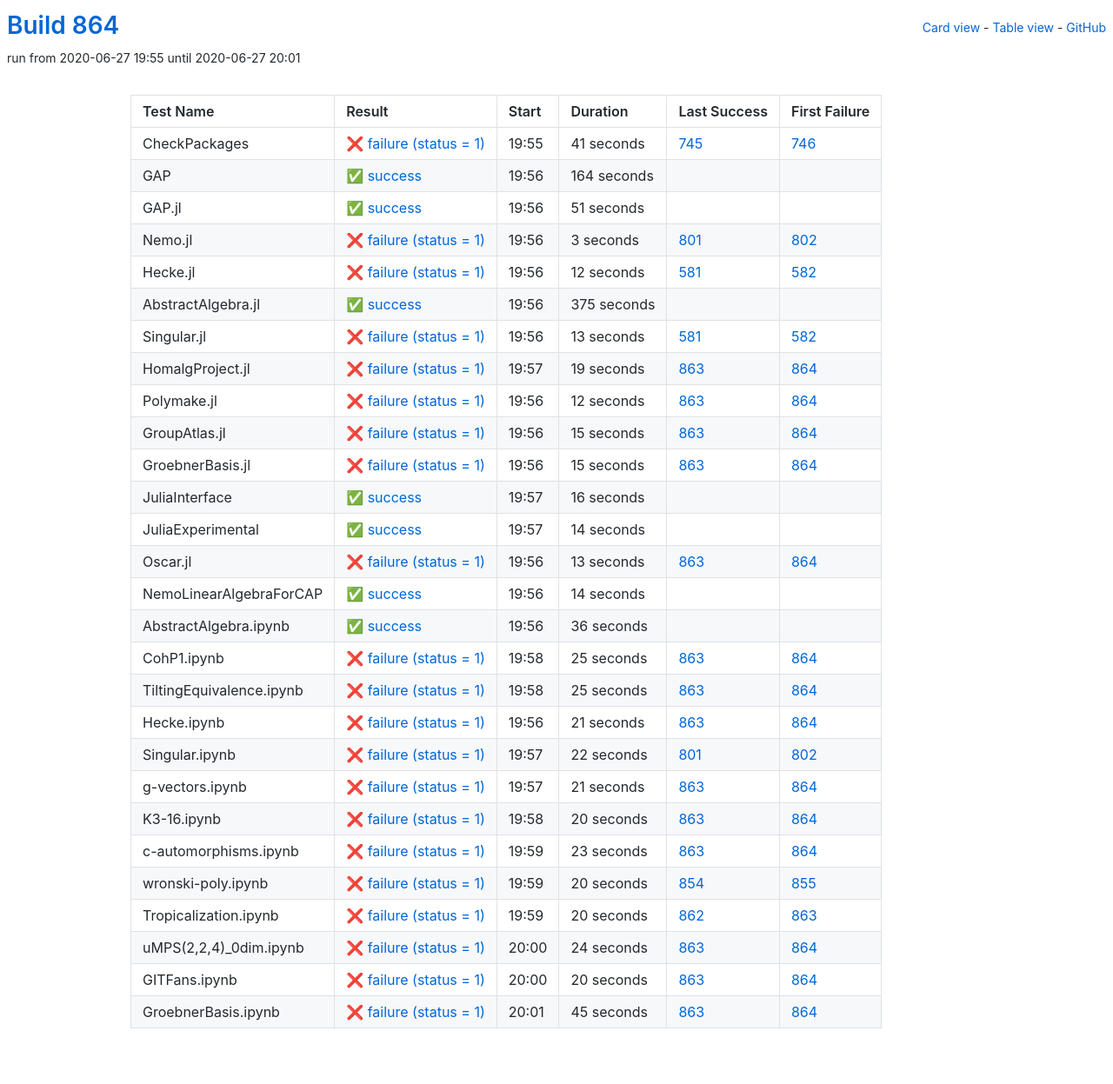
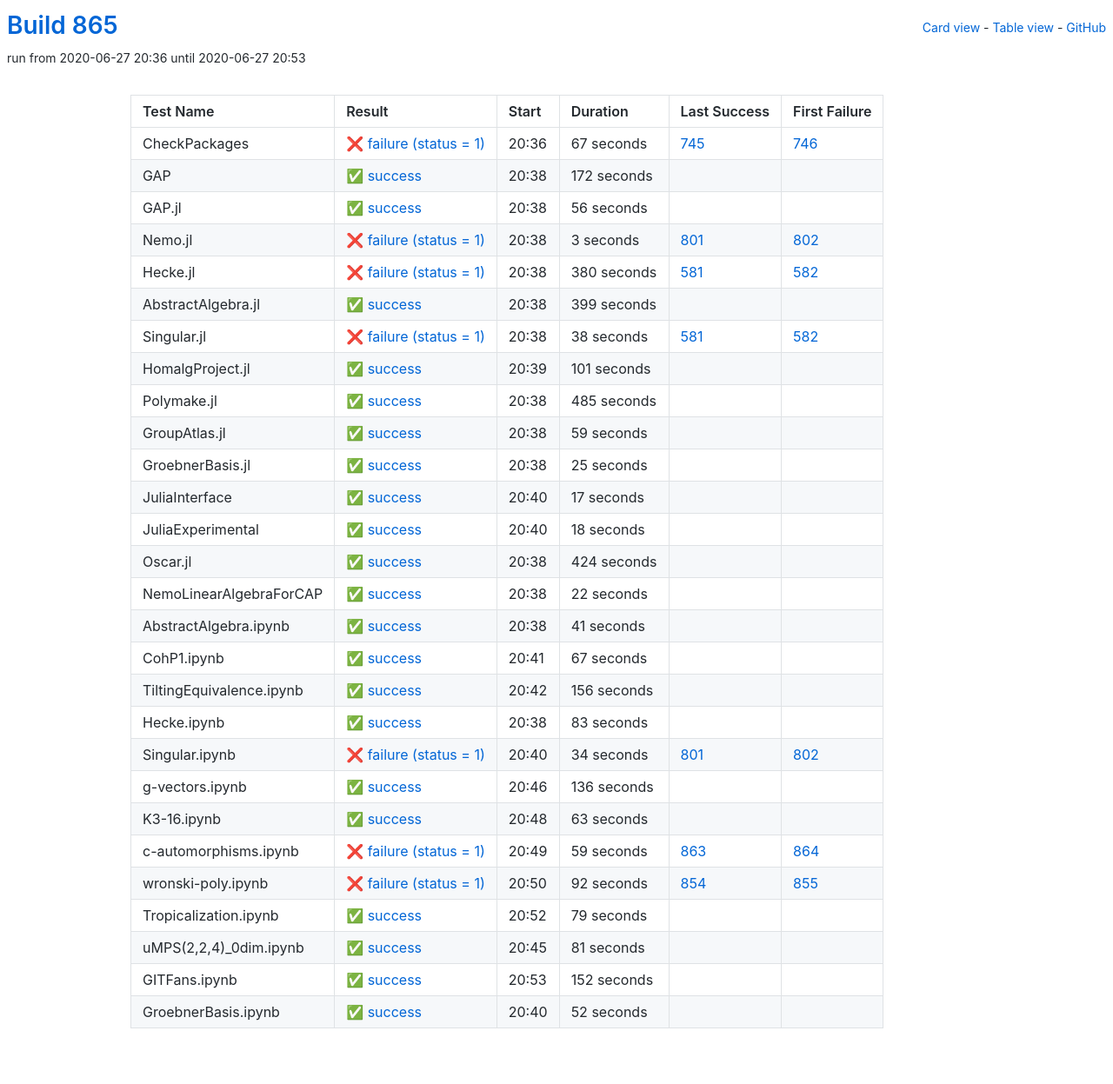
Before and after one commit to oscar-system/oscar-ci-status-1.4, a Jekyll site: the page built from table.html, in a window 1280 px wide. Shown: the whole page at 87% size. Built offline with Jekyll 4.4.1, drawn with Linux system fonts in a browser that asks for light colours.

Commit message:
Build #865

```diff
--- a/_data/ci.yml
+++ b/_data/ci.yml
@@ -1,6 +1,6 @@
 ---
-build: 864
-build_url: https://oscarci.mathematik.uni-kl.de/job/oscar-julia-1.4/864/
+build: 865
+build_url: https://oscarci.mathematik.uni-kl.de/job/oscar-julia-1.4/865/
 job: oscar-julia-1.4
 organization: oscar-system
 repo: oscar-ci-status-1.4
@@ -8,44 +8,44 @@ repourl: https://github.com/oscar-system/oscar-ci-status-1.4
 tests:
 - name: CheckPackages
   id: checkpackages
-  log: https://oscarci.mathematik.uni-kl.de/job/oscar-julia-1.4/864/artifact/logs/build-864/CheckPackages.log
-  start: 2020-06-27 19:55
+  log: https://oscarci.mathematik.uni-kl.de/job/oscar-julia-1.4/865/artifact/logs/build-865/CheckPackages.log
+  start: 2020-06-27 20:36
   success: false
   exitcode: 1
   status: failure
-  duration: 41
+  duration: 67
   last_success: 745
   last_success_url: https://oscarci.mathematik.uni-kl.de/job/oscar-julia-1.4/745/
   first_failure: 746
   first_failure_url: https://oscarci.mathematik.uni-kl.de/job/oscar-julia-1.4/746/
 - name: GAP
   id: gap
-  log: https://oscarci.mathematik.uni-kl.de/job/oscar-julia-1.4/864/artifact/logs/build-864/GAP.log
-  start: 2020-06-27 19:56
+  log: https://oscarci.mathematik.uni-kl.de/job/oscar-julia-1.4/865/artifact/logs/build-865/GAP.log
+  start: 2020-06-27 20:38
   success: true
   exitcode: 0
   status: success
-  duration: 164
+  duration: 172
   last_success: false
   last_success_url:
   first_failure: false
   first_failure_url:
 - name: GAP.jl
   id: gap-jl
-  log: https://oscarci.mathematik.uni-kl.de/job/oscar-julia-1.4/864/artifact/logs/build-864/GAP.jl.log
-  start: 2020-06-27 19:56
+  log: https://oscarci.mathematik.uni-kl.de/job/oscar-julia-1.4/865/artifact/logs/build-865/GAP.jl.log
+  start: 2020-06-27 20:38
   success: true
   exitcode: 0
   status: success
-  duration: 51
+  duration: 56
   last_success: false
   last_success_url:
   first_failure: false
   first_failure_url:
 - name: Nemo.jl
   id: nemo-jl
-  log: https://oscarci.mathematik.uni-kl.de/job/oscar-julia-1.4/864/artifact/logs/build-864/Nemo.jl.log
-  start: 2020-06-27 19:56
+  log: https://oscarci.mathematik.uni-kl.de/job/oscar-julia-1.4/865/artifact/logs/build-865/Nemo.jl.log
+  start: 2020-06-27 20:38
   success: false
   exitcode: 1
   status: failure
@@ -56,289 +56,289 @@ tests:
   first_failure_url: https://oscarci.mathematik.uni-kl.de/job/oscar-julia-1.4/802/
 - name: Hecke.jl
   id: hecke-jl
-  log: https://oscarci.mathematik.uni-kl.de/job/oscar-julia-1.4/864/artifact/logs/build-864/Hecke.jl.log
-  start: 2020-06-27 19:56
+  log: https://oscarci.mathematik.uni-kl.de/job/oscar-julia-1.4/865/artifact/logs/build-865/Hecke.jl.log
+  start: 2020-06-27 20:38
   success: false
   exitcode: 1
   status: failure
-  duration: 12
+  duration: 380
   last_success: 581
   last_success_url: https://oscarci.mathematik.uni-kl.de/job/oscar-julia-1.4/581/
   first_failure: 582
   first_failure_url: https://oscarci.mathematik.uni-kl.de/job/oscar-julia-1.4/582/
 - name: AbstractAlgebra.jl
   id: abstractalgebra-jl
-  log: https://oscarci.mathematik.uni-kl.de/job/oscar-julia-1.4/864/artifact/logs/build-864/AbstractAlgebra.jl.log
-  start: 2020-06-27 19:56
+  log: https://oscarci.mathematik.uni-kl.de/job/oscar-julia-1.4/865/artifact/logs/build-865/AbstractAlgebra.jl.log
+  start: 2020-06-27 20:38
   success: true
   exitcode: 0
   status: success
-  duration: 375
+  duration: 399
   last_success: false
   last_success_url:
   first_failure: false
   first_failure_url:
 - name: Singular.jl
   id: singular-jl
-  log: https://oscarci.mathematik.uni-kl.de/job/oscar-julia-1.4/864/artifact/logs/build-864/Singular.jl.log
-  start: 2020-06-27 19:56
+  log: https://oscarci.mathematik.uni-kl.de/job/oscar-julia-1.4/865/artifact/logs/build-865/Singular.jl.log
+  start: 2020-06-27 20:38
   success: false
   exitcode: 1
   status: failure
-  duration: 13
+  duration: 38
   last_success: 581
   last_success_url: https://oscarci.mathematik.uni-kl.de/job/oscar-julia-1.4/581/
   first_failure: 582
   first_failure_url: https://oscarci.mathematik.uni-kl.de/job/oscar-julia-1.4/582/
 - name: HomalgProject.jl
   id: homalgproject-jl
-  log: https://oscarci.mathematik.uni-kl.de/job/oscar-julia-1.4/864/artifact/logs/build-864/HomalgProject.jl.log
-  start: 2020-06-27 19:57
-  success: false
-  exitcode: 1
-  status: failure
-  duration: 19
-  last_success: 863
-  last_success_url: https://oscarci.mathematik.uni-kl.de/job/oscar-julia-1.4/863/
-  first_failure: 864
-  first_failure_url: https://oscarci.mathematik.uni-kl.de/job/oscar-julia-1.4/864/
-- name: Polymake.jl
-  id: polymake-jl
-  log: https://oscarci.mathematik.uni-kl.de/job/oscar-julia-1.4/864/artifact/logs/build-864/Polymake.jl.log
-  start: 2020-06-27 19:56
-  success: false
-  exitcode: 1
-  status: failure
-  duration: 12
-  last_success: 863
-  last_success_url: https://oscarci.mathematik.uni-kl.de/job/oscar-julia-1.4/863/
-  first_failure: 864
-  first_failure_url: https://oscarci.mathematik.uni-kl.de/job/oscar-julia-1.4/864/
-- name: GroupAtlas.jl
-  id: groupatlas-jl
-  log: https://oscarci.mathematik.uni-kl.de/job/oscar-julia-1.4/864/artifact/logs/build-864/GroupAtlas.jl.log
-  start: 2020-06-27 19:56
-  success: false
-  exitcode: 1
-  status: failure
-  duration: 15
-  last_success: 863
-  last_success_url: https://oscarci.mathematik.uni-kl.de/job/oscar-julia-1.4/863/
-  first_failure: 864
-  first_failure_url: https://oscarci.mathematik.uni-kl.de/job/oscar-julia-1.4/864/
-- name: GroebnerBasis.jl
-  id: groebnerbasis-jl
-  log: https://oscarci.mathematik.uni-kl.de/job/oscar-julia-1.4/864/artifact/logs/build-864/GroebnerBasis.jl.log
-  start: 2020-06-27 19:56
-  success: false
-  exitcode: 1
-  status: failure
-  duration: 15
-  last_success: 863
-  last_success_url: https://oscarci.mathematik.uni-kl.de/job/oscar-julia-1.4/863/
-  first_failure: 864
-  first_failure_url: https://oscarci.mathematik.uni-kl.de/job/oscar-julia-1.4/864/
-- name: JuliaInterface
-  id: juliainterface
-  log: https://oscarci.mathematik.uni-kl.de/job/oscar-julia-1.4/864/artifact/logs/build-864/JuliaInterface.log
-  start: 2020-06-27 19:57
+  log: https://oscarci.mathematik.uni-kl.de/job/oscar-julia-1.4/865/artifact/logs/build-865/HomalgProject.jl.log
+  start: 2020-06-27 20:39
   success: true
   exitcode: 0
   status: success
-  duration: 16
+  duration: 101
+  last_success: false
+  last_success_url:
+  first_failure: false
+  first_failure_url:
+- name: Polymake.jl
+  id: polymake-jl
+  log: https://oscarci.mathematik.uni-kl.de/job/oscar-julia-1.4/865/artifact/logs/build-865/Polymake.jl.log
+  start: 2020-06-27 20:38
+  success: true
+  exitcode: 0
+  status: success
+  duration: 485
+  last_success: false
+  last_success_url:
+  first_failure: false
+  first_failure_url:
+- name: GroupAtlas.jl
+  id: groupatlas-jl
+  log: https://oscarci.mathematik.uni-kl.de/job/oscar-julia-1.4/865/artifact/logs/build-865/GroupAtlas.jl.log
+  start: 2020-06-27 20:38
+  success: true
+  exitcode: 0
+  status: success
+  duration: 59
+  last_success: false
+  last_success_url:
+  first_failure: false
+  first_failure_url:
+- name: GroebnerBasis.jl
+  id: groebnerbasis-jl
+  log: https://oscarci.mathematik.uni-kl.de/job/oscar-julia-1.4/865/artifact/logs/build-865/GroebnerBasis.jl.log
+  start: 2020-06-27 20:38
+  success: true
+  exitcode: 0
+  status: success
+  duration: 25
+  last_success: false
+  last_success_url:
+  first_failure: false
+  first_failure_url:
+- name: JuliaInterface
+  id: juliainterface
+  log: https://oscarci.mathematik.uni-kl.de/job/oscar-julia-1.4/865/artifact/logs/build-865/JuliaInterface.log
+  start: 2020-06-27 20:40
+  success: true
+  exitcode: 0
+  status: success
+  duration: 17
   last_success: false
   last_success_url:
   first_failure: false
   first_failure_url:
 - name: JuliaExperimental
   id: juliaexperimental
-  log: https://oscarci.mathematik.uni-kl.de/job/oscar-julia-1.4/864/artifact/logs/build-864/JuliaExperimental.log
-  start: 2020-06-27 19:57
+  log: https://oscarci.mathematik.uni-kl.de/job/oscar-julia-1.4/865/artifact/logs/build-865/JuliaExperimental.log
+  start: 2020-06-27 20:40
   success: true
   exitcode: 0
   status: success
-  duration: 14
+  duration: 18
   last_success: false
   last_success_url:
   first_failure: false
   first_failure_url:
 - name: Oscar.jl
   id: oscar-jl
-  log: https://oscarci.mathematik.uni-kl.de/job/oscar-julia-1.4/864/artifact/logs/build-864/Oscar.jl.log
-  start: 2020-06-27 19:56
-  success: false
-  exitcode: 1
-  status: failure
-  duration: 13
-  last_success: 863
-  last_success_url: https://oscarci.mathematik.uni-kl.de/job/oscar-julia-1.4/863/
-  first_failure: 864
-  first_failure_url: https://oscarci.mathematik.uni-kl.de/job/oscar-julia-1.4/864/
-- name: NemoLinearAlgebraForCAP
-  id: nemolinearalgebraforcap
-  log: https://oscarci.mathematik.uni-kl.de/job/oscar-julia-1.4/864/artifact/logs/build-864/NemoLinearAlgebraForCAP.log
-  start: 2020-06-27 19:56
+  log: https://oscarci.mathematik.uni-kl.de/job/oscar-julia-1.4/865/artifact/logs/build-865/Oscar.jl.log
+  start: 2020-06-27 20:38
   success: true
   exitcode: 0
   status: success
-  duration: 14
+  duration: 424
+  last_success: false
+  last_success_url:
+  first_failure: false
+  first_failure_url:
+- name: NemoLinearAlgebraForCAP
+  id: nemolinearalgebraforcap
+  log: https://oscarci.mathematik.uni-kl.de/job/oscar-julia-1.4/865/artifact/logs/build-865/NemoLinearAlgebraForCAP.log
+  start: 2020-06-27 20:38
+  success: true
+  exitcode: 0
+  status: success
+  duration: 22
   last_success: false
   last_success_url:
   first_failure: false
   first_failure_url:
 - name: AbstractAlgebra.ipynb
   id: abstractalgebra-ipynb
-  log: https://oscarci.mathematik.uni-kl.de/job/oscar-julia-1.4/864/artifact/logs/build-864/AbstractAlgebra.ipynb.log
-  start: 2020-06-27 19:56
+  log: https://oscarci.mathematik.uni-kl.de/job/oscar-julia-1.4/865/artifact/logs/build-865/AbstractAlgebra.ipynb.log
+  start: 2020-06-27 20:38
   success: true
   exitcode: 0
   status: success
-  duration: 36
+  duration: 41
   last_success: false
   last_success_url:
   first_failure: false
   first_failure_url:
 - name: CohP1.ipynb
   id: cohp1-ipynb
-  log: https://oscarci.mathematik.uni-kl.de/job/oscar-julia-1.4/864/artifact/logs/build-864/CohP1.ipynb.log
-  start: 2020-06-27 19:58
+  log: https://oscarci.mathematik.uni-kl.de/job/oscar-julia-1.4/865/artifact/logs/build-865/CohP1.ipynb.log
+  start: 2020-06-27 20:41
+  success: true
+  exitcode: 0
+  status: success
+  duration: 67
+  last_success: false
+  last_success_url:
+  first_failure: false
+  first_failure_url:
+- name: TiltingEquivalence.ipynb
+  id: tiltingequivalence-ipynb
+  log: https://oscarci.mathematik.uni-kl.de/job/oscar-julia-1.4/865/artifact/logs/build-865/TiltingEquivalence.ipynb.log
+  start: 2020-06-27 20:42
+  success: true
+  exitcode: 0
+  status: success
+  duration: 156
+  last_success: false
+  last_success_url:
+  first_failure: false
+  first_failure_url:
+- name: Hecke.ipynb
+  id: hecke-ipynb
+  log: https://oscarci.mathematik.uni-kl.de/job/oscar-julia-1.4/865/artifact/logs/build-865/Hecke.ipynb.log
+  start: 2020-06-27 20:38
+  success: true
+  exitcode: 0
+  status: success
+  duration: 83
+  last_success: false
+  last_success_url:
+  first_failure: false
+  first_failure_url:
+- name: Singular.ipynb
+  id: singular-ipynb
+  log: https://oscarci.mathematik.uni-kl.de/job/oscar-julia-1.4/865/artifact/logs/build-865/Singular.ipynb.log
+  start: 2020-06-27 20:40
   success: false
   exitcode: 1
   status: failure
-  duration: 25
-  last_success: 863
-  last_success_url: https://oscarci.mathematik.uni-kl.de/job/oscar-julia-1.4/863/
-  first_failure: 864
-  first_failure_url: https://oscarci.mathematik.uni-kl.de/job/oscar-julia-1.4/864/
-- name: TiltingEquivalence.ipynb
-  id: tiltingequivalence-ipynb
-  log: https://oscarci.mathematik.uni-kl.de/job/oscar-julia-1.4/864/artifact/logs/build-864/TiltingEquivalence.ipynb.log
-  start: 2020-06-27 19:58
-  success: false
-  exitcode: 1
-  status: failure
-  duration: 25
-  last_success: 863
-  last_success_url: https://oscarci.mathematik.uni-kl.de/job/oscar-julia-1.4/863/
-  first_failure: 864
-  first_failure_url: https://oscarci.mathematik.uni-kl.de/job/oscar-julia-1.4/864/
-- name: Hecke.ipynb
-  id: hecke-ipynb
-  log: https://oscarci.mathematik.uni-kl.de/job/oscar-julia-1.4/864/artifact/logs/build-864/Hecke.ipynb.log
-  start: 2020-06-27 19:56
-  success: false
-  exitcode: 1
-  status: failure
-  duration: 21
-  last_success: 863
-  last_success_url: https://oscarci.mathematik.uni-kl.de/job/oscar-julia-1.4/863/
-  first_failure: 864
-  first_failure_url: https://oscarci.mathematik.uni-kl.de/job/oscar-julia-1.4/864/
-- name: Singular.ipynb
-  id: singular-ipynb
-  log: https://oscarci.mathematik.uni-kl.de/job/oscar-julia-1.4/864/artifact/logs/build-864/Singular.ipynb.log
-  start: 2020-06-27 19:57
-  success: false
-  exitcode: 1
-  status: failure
-  duration: 22
+  duration: 34
   last_success: 801
   last_success_url: https://oscarci.mathematik.uni-kl.de/job/oscar-julia-1.4/801/
   first_failure: 802
   first_failure_url: https://oscarci.mathematik.uni-kl.de/job/oscar-julia-1.4/802/
 - name: g-vectors.ipynb
   id: g-vectors-ipynb
-  log: https://oscarci.mathematik.uni-kl.de/job/oscar-julia-1.4/864/artifact/logs/build-864/g-vectors.ipynb.log
-  start: 2020-06-27 19:57
+  log: https://oscarci.mathematik.uni-kl.de/job/oscar-julia-1.4/865/artifact/logs/build-865/g-vectors.ipynb.log
+  start: 2020-06-27 20:46
+  success: true
+  exitcode: 0
+  status: success
+  duration: 136
+  last_success: false
+  last_success_url:
+  first_failure: false
+  first_failure_url:
+- name: K3-16.ipynb
+  id: k3-16-ipynb
+  log: https://oscarci.mathematik.uni-kl.de/job/oscar-julia-1.4/865/artifact/logs/build-865/K3-16.ipynb.log
+  start: 2020-06-27 20:48
+  success: true
+  exitcode: 0
+  status: success
+  duration: 63
+  last_success: false
+  last_success_url:
+  first_failure: false
+  first_failure_url:
+- name: c-automorphisms.ipynb
+  id: c-automorphisms-ipynb
+  log: https://oscarci.mathematik.uni-kl.de/job/oscar-julia-1.4/865/artifact/logs/build-865/c-automorphisms.ipynb.log
+  start: 2020-06-27 20:49
   success: false
   exitcode: 1
   status: failure
-  duration: 21
-  last_success: 863
-  last_success_url: https://oscarci.mathematik.uni-kl.de/job/oscar-julia-1.4/863/
-  first_failure: 864
-  first_failure_url: https://oscarci.mathematik.uni-kl.de/job/oscar-julia-1.4/864/
-- name: K3-16.ipynb
-  id: k3-16-ipynb
-  log: https://oscarci.mathematik.uni-kl.de/job/oscar-julia-1.4/864/artifact/logs/build-864/K3-16.ipynb.log
-  start: 2020-06-27 19:58
-  success: false
-  exitcode: 1
-  status: failure
-  duration: 20
-  last_success: 863
-  last_success_url: https://oscarci.mathematik.uni-kl.de/job/oscar-julia-1.4/863/
-  first_failure: 864
-  first_failure_url: https://oscarci.mathematik.uni-kl.de/job/oscar-julia-1.4/864/
-- name: c-automorphisms.ipynb
-  id: c-automorphisms-ipynb
-  log: https://oscarci.mathematik.uni-kl.de/job/oscar-julia-1.4/864/artifact/logs/build-864/c-automorphisms.ipynb.log
-  start: 2020-06-27 19:59
-  success: false
-  exitcode: 1
-  status: failure
-  duration: 23
+  duration: 59
   last_success: 863
   last_success_url: https://oscarci.mathematik.uni-kl.de/job/oscar-julia-1.4/863/
   first_failure: 864
   first_failure_url: https://oscarci.mathematik.uni-kl.de/job/oscar-julia-1.4/864/
 - name: wronski-poly.ipynb
   id: wronski-poly-ipynb
-  log: https://oscarci.mathematik.uni-kl.de/job/oscar-julia-1.4/864/artifact/logs/build-864/wronski-poly.ipynb.log
-  start: 2020-06-27 19:59
+  log: https://oscarci.mathematik.uni-kl.de/job/oscar-julia-1.4/865/artifact/logs/build-865/wronski-poly.ipynb.log
+  start: 2020-06-27 20:50
   success: false
   exitcode: 1
   status: failure
-  duration: 20
+  duration: 92
   last_success: 854
   last_success_url: https://oscarci.mathematik.uni-kl.de/job/oscar-julia-1.4/854/
   first_failure: 855
   first_failure_url: https://oscarci.mathematik.uni-kl.de/job/oscar-julia-1.4/855/
 - name: Tropicalization.ipynb
   id: tropicalization-ipynb
-  log: https://oscarci.mathematik.uni-kl.de/job/oscar-julia-1.4/864/artifact/logs/build-864/Tropicalization.ipynb.log
-  start: 2020-06-27 19:59
-  success: false
-  exitcode: 1
-  status: failure
-  duration: 20
-  last_success: 862
-  last_success_url: https://oscarci.mathematik.uni-kl.de/job/oscar-julia-1.4/862/
-  first_failure: 863
-  first_failure_url: https://oscarci.mathematik.uni-kl.de/job/oscar-julia-1.4/863/
+  log: https://oscarci.mathematik.uni-kl.de/job/oscar-julia-1.4/865/artifact/logs/build-865/Tropicalization.ipynb.log
+  start: 2020-06-27 20:52
+  success: true
+  exitcode: 0
+  status: success
+  duration: 79
+  last_success: false
+  last_success_url:
+  first_failure: false
+  first_failure_url:
 - name: uMPS(2,2,4)_0dim.ipynb
   id: umps-2-2-4-0dim-ipynb
-  log: https://oscarci.mathematik.uni-kl.de/job/oscar-julia-1.4/864/artifact/logs/build-864/uMPS-2-2-4-_0dim.ipynb.log
-  start: 2020-06-27 20:00
-  success: false
-  exitcode: 1
-  status: failure
-  duration: 24
-  last_success: 863
-  last_success_url: https://oscarci.mathematik.uni-kl.de/job/oscar-julia-1.4/863/
-  first_failure: 864
-  first_failure_url: https://oscarci.mathematik.uni-kl.de/job/oscar-julia-1.4/864/
+  log: https://oscarci.mathematik.uni-kl.de/job/oscar-julia-1.4/865/artifact/logs/build-865/uMPS-2-2-4-_0dim.ipynb.log
+  start: 2020-06-27 20:45
+  success: true
+  exitcode: 0
+  status: success
+  duration: 81
+  last_success: false
+  last_success_url:
+  first_failure: false
+  first_failure_url:
 - name: GITFans.ipynb
   id: gitfans-ipynb
-  log: https://oscarci.mathematik.uni-kl.de/job/oscar-julia-1.4/864/artifact/logs/build-864/GITFans.ipynb.log
-  start: 2020-06-27 20:00
-  success: false
-  exitcode: 1
-  status: failure
-  duration: 20
-  last_success: 863
-  last_success_url: https://oscarci.mathematik.uni-kl.de/job/oscar-julia-1.4/863/
-  first_failure: 864
-  first_failure_url: https://oscarci.mathematik.uni-kl.de/job/oscar-julia-1.4/864/
+  log: https://oscarci.mathematik.uni-kl.de/job/oscar-julia-1.4/865/artifact/logs/build-865/GITFans.ipynb.log
+  start: 2020-06-27 20:53
+  success: true
+  exitcode: 0
+  status: success
+  duration: 152
+  last_success: false
+  last_success_url:
+  first_failure: false
+  first_failure_url:
 - name: GroebnerBasis.ipynb
   id: groebnerbasis-ipynb
-  log: https://oscarci.mathematik.uni-kl.de/job/oscar-julia-1.4/864/artifact/logs/build-864/GroebnerBasis.ipynb.log
-  start: 2020-06-27 20:01
-  success: false
-  exitcode: 1
-  status: failure
-  duration: 45
-  last_success: 863
-  last_success_url: https://oscarci.mathematik.uni-kl.de/job/oscar-julia-1.4/863/
-  first_failure: 864
-  first_failure_url: https://oscarci.mathematik.uni-kl.de/job/oscar-julia-1.4/864/
+  log: https://oscarci.mathematik.uni-kl.de/job/oscar-julia-1.4/865/artifact/logs/build-865/GroebnerBasis.ipynb.log
+  start: 2020-06-27 20:40
+  success: true
+  exitcode: 0
+  status: success
+  duration: 52
+  last_success: false
+  last_success_url:
+  first_failure: false
+  first_failure_url:
```
Also changed, not shown: README.md.
